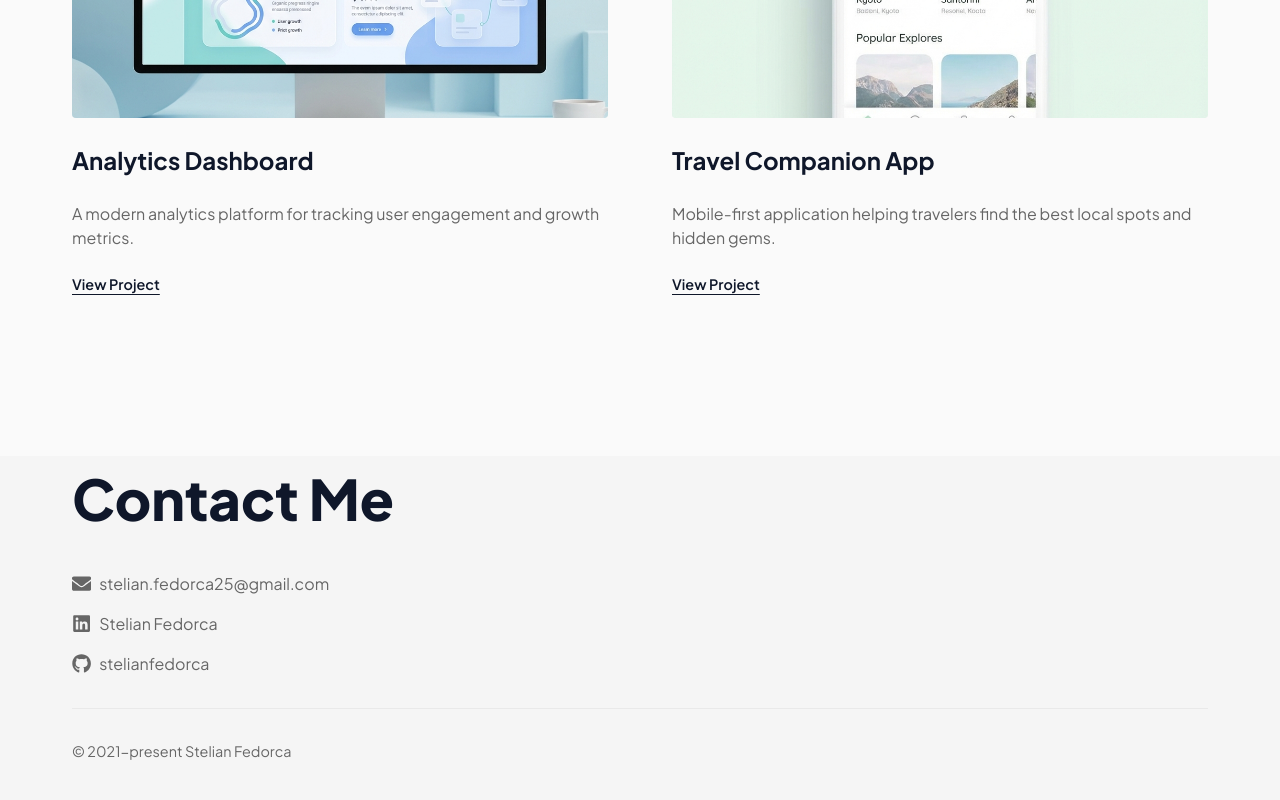
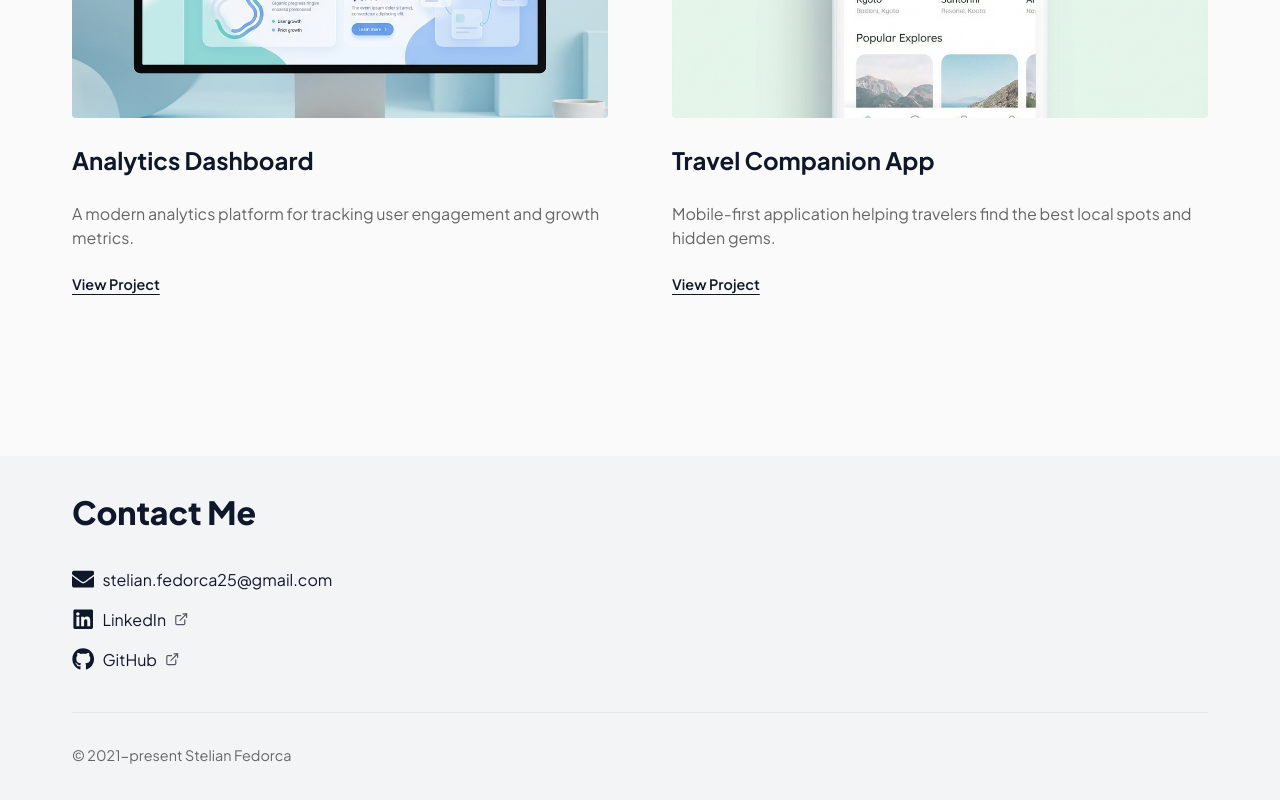
Before and after one commit to stelianfedorca/portofolio, a Next.js app: page / in a window 1280 px wide. Shown: the part 1309-2109 px from the top of the page. Built offline with nearby package versions, Linux system fonts and the light colour scheme.

Commit message:
Refine global colors, update footer social links with external icons, and refactor header scroll-to-top behavior

```diff
--- a/src/app/globals.css
+++ b/src/app/globals.css
@@ -6,7 +6,7 @@
 
   --text-primary: #0f172a;
   --text-secondary: #666666;
-  --bg-secondary: #f5f5f5;
+  --bg-secondary: #f3f4f6;
   --bg-tertiary: #f0f0f0;
   --button-bg: #111111;
   --button-text: #ffffff;
@@ -25,11 +25,11 @@
     --text-primary: #e6e7e8;
 
     --text-secondary: #a1a7b3;
-    --bg-secondary: #171717;
+    --bg-secondary: #121418;
     --bg-tertiary: #262626;
     --button-bg: #ededed;
     --button-text: #000000;
-    --border-color: rgba(255, 255, 255, 0.1);
+    --border-color: rgba(255, 255, 255, 0.15);
   }
 }
 
--- a/src/app/page.tsx
+++ b/src/app/page.tsx
@@ -5,11 +5,10 @@ import Image from "next/image";
 import { homeContent } from "@/content/home";
 import Link from "next/link";
 import { FaLinkedin, FaGithub, FaEnvelope } from "react-icons/fa";
+import { FiExternalLink } from "react-icons/fi";
 
 const Container = styled.main`
   min-height: 100vh;
-  /* background-color: #ffffff;
-  color: #111111; */
   font-family: var(--font-plus-jakarta-sans);
 `;
 
@@ -234,20 +233,16 @@ const ProjectLink = styled.span`
 // --- Footer ---
 
 const Footer = styled.footer`
-  padding-top 6rem;
   padding-bottom: 4rem;
   background-color: var(--bg-secondary);
   margin-top: 4rem;
+  padding-top: 2rem;
 `;
 
-const FooterTitle = styled.h2`
-  font-size: 2.5rem;
+const FooterTitle = styled.h3`
   font-weight: 800;
+  font-size: 2rem;
   margin-bottom: 1.5rem;
-
-  @media (min-width: 768px) {
-    font-size: 3.5rem;
-  }
 `;
 
 const FooterText = styled.p`
@@ -298,22 +293,31 @@ const SocialLink = styled.a`
   align-items: center;
   gap: 0.5rem;
   font-size: 1rem;
-  color: var(--text-secondary);
+  color: var(--text-primary);
   text-decoration: none;
   transition: color 0.2s;
 
   svg {
-    font-size: 1.2rem;
+    font-size: 1.4rem;
   }
 
   &:hover {
-    color: var(--text-primary);
+    color: var(--accent2);
   }
+`;
+
+const EmailText = styled.span`
+  /* color: var(--text-primary);
+  transition: color 0.2s;
+
+  ${SocialLink}:hover & {
+    color: var(--accent2);
+  } */
 `;
 
 const SubFooter = styled.div`
   padding-top: 2rem;
-  margin-top: 2rem;
+  margin-top: 2.5rem;
   border-top: 1px solid var(--border-color);
   font-size: 0.9rem;
   color: var(--text-secondary);
@@ -371,7 +375,7 @@ export default function Home() {
 
           <SocialLinksWrapper>
             <SocialLink href={homeContent.footer.email}>
-              <FaEnvelope /> stelian.fedorca25@gmail.com
+              <FaEnvelope /> <EmailText>stelian.fedorca25@gmail.com</EmailText>
             </SocialLink>
 
             <SocialLink
@@ -379,7 +383,8 @@ export default function Home() {
               target="_blank"
               rel="noopener noreferrer"
             >
-              <FaLinkedin /> Stelian Fedorca
+              <FaLinkedin /> LinkedIn{" "}
+              <FiExternalLink style={{ fontSize: "0.9rem", opacity: 0.7 }} />
             </SocialLink>
 
             <SocialLink
@@ -387,7 +392,8 @@ export default function Home() {
               target="_blank"
               rel="noopener noreferrer"
             >
-              <FaGithub /> stelianfedorca
+              <FaGithub /> GitHub{" "}
+              <FiExternalLink style={{ fontSize: "0.9rem", opacity: 0.7 }} />
             </SocialLink>
           </SocialLinksWrapper>
 
--- a/src/components/StickyHeader.tsx
+++ b/src/components/StickyHeader.tsx
@@ -68,17 +68,17 @@ const NavigationLinks = styled.div`
 `;
 
 export default function StickyHeader() {
+  function scrollToTop(event: React.MouseEvent) {
+    event.preventDefault();
+
+    window.scrollTo({ top: 0, behavior: "smooth" });
+  }
+
   return (
     <StickyHeaderWrapper>
       <MaxWidthWrapper>
         <TopNav>
-          <BrandName
-            href="/"
-            onClick={(e) => {
-              e.preventDefault();
-              window.scrollTo({ top: 0, behavior: "smooth" });
-            }}
-          >
+          <BrandName href="/" onClick={scrollToTop}>
             Stelian Fedorca
           </BrandName>
           <NavigationLinks>
--- a/src/content/home.ts
+++ b/src/content/home.ts
@@ -44,7 +44,7 @@ export const homeContent = {
     cta: "Get in touch",
     email: "mailto:stelian.fedorca25@gmail.com",
     socialLinks: {
-      linkedin: "https://linkedin.com/in/stelianfedorca",
+      linkedin: "https://www.linkedin.com/in/stelian-fedorca-08a4b7186/",
       github: "https://github.com/stelianfedorca",
     },
   },
```
